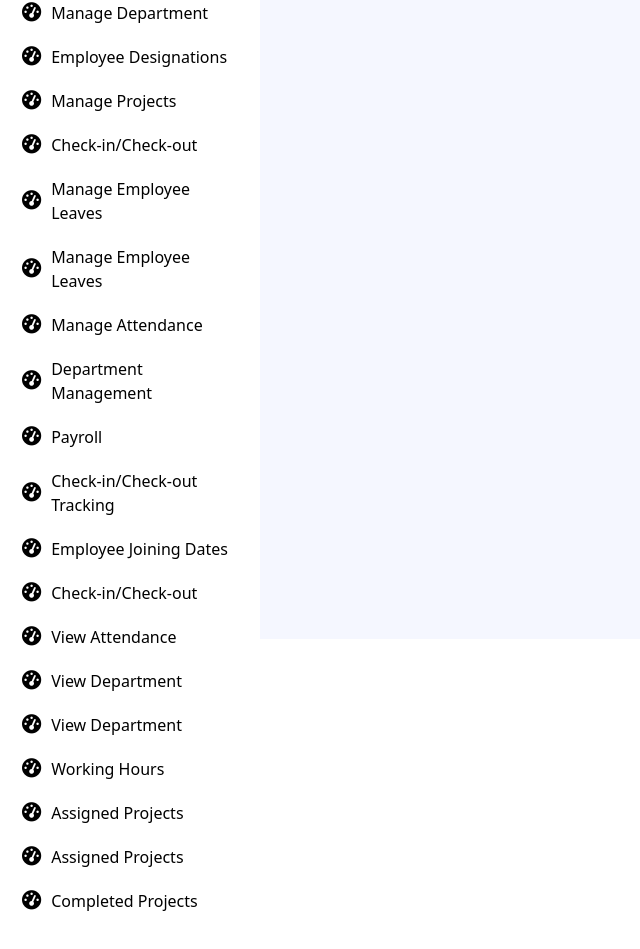
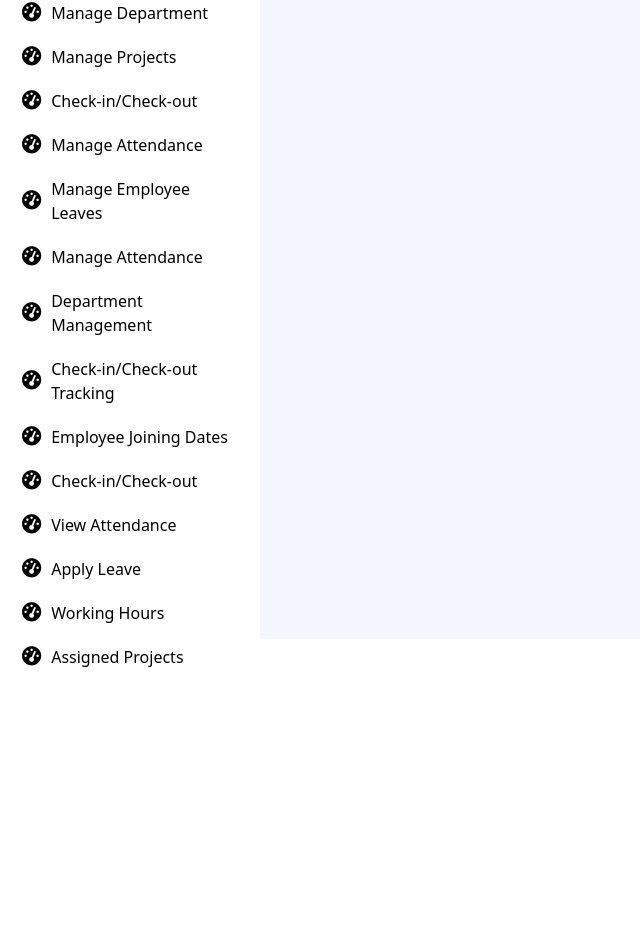
Before and after one commit to TalhahaRana/MI_HRM, a Vue app: page /dashboard in a window 1280 px wide. Shown: the part 219-1168 px from the top of the page, without its empty margins (0-640 px from the left). After the commit the page ends 929 px from the top, so only its background shows below. Built offline with nearby package versions, Linux system fonts and the light colour scheme.

Commit message:
Routes define

```diff
--- a/src/router/index.js
+++ b/src/router/index.js
@@ -8,13 +8,19 @@ import Attendance from "@/components/admin/Attendance.vue";
 import DepartmentManagement from "@/components/admin/DepartmentManagement.vue";
 import CheckInOut from "@/components/employee/CheckInOut.vue";
 import LeaveApplication from "@/components/employee/LeaveApplication.vue";
-import WorkingHours from "@/components/employee/WorkingHours.vue"; // From feature/leaveApplication
-import Dashboard from "@/views/Dashboard.vue"; // From dev
+import WorkingHours from "@/components/employee/WorkingHours.vue";
+import Dashboard from "@/views/Dashboard.vue";
 import AddHR from "@/components/admin/AddHR.vue";
 import AllHR from "@/components/admin/AllHR.vue";
 import Projects from "@/components/admin/Projects.vue";
-import ManageLeaves from "@/components/hr/ManageLeaves.vue"; // Merged from both feature/leaveApplication and dev
-import Hr from "@/views/Hr/Hr.vue";
+import HrCheckoutCheckIn from "@/components/hr/CheckInOut.vue";
+import HrDepartmentManagement from "@/components/hr/DepartmentManagement.vue";
+import HrEmployeeJoining from "@/components/hr/EmployeeJoining.vue";
+import HrManageLeaves from "@/components/hr/ManageLeaves.vue";
+import AttendanceHR from "@/components/hr/AttendanceEmployee.vue";
+import AttendanceEmployee from "@/components/employee/AttendanceEmployee.vue";
+import AssignedProjects from "@/components/employee/AssignedProjects.vue";
+import ManageLeaves from "@/components/admin/Leaves.vue"; // Missing import
 const router = createRouter({
   history: createWebHistory(import.meta.env.BASE_URL),
   routes: [
@@ -24,61 +30,104 @@ const router = createRouter({
       component: Login,
     },
     {
-      path: "/dashboard",
-      name: "Dashboard",
-      component: Dashboard,
-    },
-    {
       path: "/forgot-pass",
       component: ForgotPass,
     },
     {
-      path: "/check",
-      name: "CheckInOut",
+      path: "/dashboard",
+      name: "Dashboard",
+      component: Dashboard,
+      children: [
+        {
+          path: 'check',
+          name: 'CheckInOut',
           component: CheckInOut,
         },
         {
-      path: "/leave-application",
+          path: "leave-application",
           name: "LeaveApplication",
-      component: LeaveApplication,
+          component: LeaveApplication
         },
         {
-      path: "/working-hours",
+          path: "attendance-employee",
+          name: "AttendanceEmployee",
+          component:AttendanceEmployee,
+        },
+        {
+          path: "assignedProjects",
+          name: "AssignedProjects",
+          component:AssignedProjects,
+        },
+        {
+          path: "working-hours",
           name: "WorkingHours",
           component: WorkingHours,
         },
         {
-      path: "/admin/attendance",
+          path: "attendance",
           name: "Attendance",
-      component: Attendance,
+          component:Attendance,
         },
         {
-      path: "/admin/department-management",
-      name: "DepartmentManagement",
-      component: DepartmentManagement,
+          path: "leaves",
+          name: "Leaves",
+          component:Leaves,
         },
         {
-      path: "/admin/add-hr",
+          path: "department",
+          name: "DepartmentManagement",
+          component:DepartmentManagement,
+        },
+        {
+          path: "addHr",
           name: "AddHR",
           component: AddHR,
         },
         {
-      path: "/admin/all-hr",
+          path: "all-hr",
           name: "AllHR",
           component: AllHR,
         },
         {
-      path: "/projects",
+          path: "add-employee",
+          name: "AddEmployee",
+          component: AddEmployee,
+        },
+        {
+          path: "all-employee",
+          name: "AllEmployee", // Fixed name
+          component: AllEmployee,
+        },
+        {
+          path: "projects",
           name: "Projects",
           component: Projects,
         },
         {
-      path: "/manage-leaves",
+          path: "manage-leaves",
           component: ManageLeaves,
         },
         {
-      path: "/hr",
-      component: Hr,
+          path: "checkout",
+          component: HrCheckoutCheckIn,
+        },
+        {
+          path: "department-management",
+          component: HrDepartmentManagement,
+        },
+        {
+          path: "employee-joining",
+          component: HrEmployeeJoining,
+        },
+        {
+          path: "manage-leaves-hr",
+          component: HrManageLeaves,
+        },
+        {
+          path: "attendance-hr",
+          component: AttendanceHR,
+        },
+      ]
     },
   ],
 });
--- a/src/views/Dashboard.vue
+++ b/src/views/Dashboard.vue
@@ -15,35 +15,30 @@
       <ul class="list-unstyled components">
         <li >
           <router-link
-            to="/mainDashboard/studentRequests"
+            to="/dashboard/add-employee"
             class="redirect-link"
           >
             <i class="icon fas fa-tachometer-alt"></i> Add Employee
           </router-link>
         </li>
         <li >
-          <router-link to="/mainDashboard/addManager" class="redirect-link">
+          <router-link to="/dashboard/all-employee" class="redirect-link">
             <i class="icon fas fa-tachometer-alt"></i> All Employees
           </router-link>
         </li>
         <li >
-          <router-link to="/mainDashboard/createQuiz" class="redirect-link">
+          <router-link to="/dashboard/leaves" class="redirect-link">
             <i class="icon fas fa-tachometer-alt"></i> Manage Leaves
           </router-link>
         </li>
         <li >
-          <router-link to="/mainDashboard/assignQuiz" class="redirect-link">
+          <router-link to="/dashboard/department-management" class="redirect-link">
             <i class="icon fas fa-tachometer-alt"></i> Manage Department
           </router-link>
         </li>
         <li >
-          <router-link to="/mainDashboard/viewAllQuiz" class="redirect-link">
-            <i class="icon fas fa-tachometer-alt"></i> Employee Designations
-          </router-link>
-        </li>
-        <li >
           <router-link
-            to="/mainDashboard/studentAssignQuiz"
+            to="/dashboard/projects"
             class="redirect-link"
           >
             <i class="icon fas fa-tachometer-alt"></i> Manage Projects
@@ -51,16 +46,24 @@
         </li>
         <li >
           <router-link
-            to="/mainDashboard/studentAssignQuiz"
+            to="/dashboard/checkout"
             class="redirect-link"
           >
             <i class="icon fas fa-tachometer-alt"></i> Check-in/Check-out
           </router-link>
         </li>
+        <li >
+          <router-link
+            to="/dashboard/manage-leaves"
+            class="redirect-link">
+            <i class="icon fas fa-tachometer-alt"></i> Manage Attendance
+          </router-link>
+        </li>
+
         <!-- HR -->
         <li>
           <router-link
-            to="/mainDashboard/studentAssignQuiz"
+            to="/dashboard/manage-leaves"
             class="redirect-link"
           >
             <i class="icon fas fa-tachometer-alt"></i> Manage Employee Leaves
@@ -68,15 +71,7 @@
         </li>
         <li>
           <router-link
-            to="/mainDashboard/studentAssignQuiz"
-            class="redirect-link"
-          >
-            <i class="icon fas fa-tachometer-alt"></i> Manage Employee Leaves
-          </router-link>
-        </li>
-        <li>
-          <router-link
-            to="/mainDashboard/studentAssignQuiz"
+            to="/dashboard/attendance-hr"
             class="redirect-link"
           >
             <i class="icon fas fa-tachometer-alt"></i> Manage Attendance
@@ -84,23 +79,23 @@
         </li>
         <li>
           <router-link
-            to="/mainDashboard/studentAssignQuiz"
+            to="/dashboard/department-management"
             class="redirect-link"
           >
             <i class="icon fas fa-tachometer-alt"></i> Department Management
           </router-link>
         </li>
-        <li>
+        <!-- <li>
           <router-link
             to="/mainDashboard/studentAssignQuiz"
             class="redirect-link"
           >
             <i class="icon fas fa-tachometer-alt"></i>Payroll
           </router-link>
-        </li>
+        </li>  -->
         <li>
           <router-link
-            to="/mainDashboard/studentAssignQuiz"
+            to="/dashboard/checkout"
             class="redirect-link"
           >
             <i class="icon fas fa-tachometer-alt"></i>Check-in/Check-out Tracking
@@ -109,7 +104,7 @@
 
         <li>
           <router-link
-            to="/mainDashboard/studentAssignQuiz"
+            to="/dashboard/employee-joining"
             class="redirect-link"
           >
             <i class="icon fas fa-tachometer-alt"></i>Employee Joining Dates
@@ -120,7 +115,7 @@
 
         <li>
           <router-link
-            to="/mainDashboard/studentAssignQuiz"
+            to="/dashboard/check"
             class="redirect-link"
           >
             <i class="icon fas fa-tachometer-alt"></i>Check-in/Check-out
@@ -128,7 +123,7 @@
         </li>
         <li>
           <router-link
-            to="/mainDashboard/studentAssignQuiz"
+            to="/dashboard/attendance-employee"
             class="redirect-link"
           >
           <i class="icon fas fa-tachometer-alt"></i>View Attendance
@@ -136,23 +131,15 @@
         </li>
         <li>
           <router-link
-            to="/mainDashboard/studentAssignQuiz"
+            to="/dashboard/leave-application"
             class="redirect-link"
           >
-          <i class="icon fas fa-tachometer-alt"></i>View Department
+          <i class="icon fas fa-tachometer-alt"></i>Apply Leave
           </router-link>
         </li>
         <li>
           <router-link
-            to="/mainDashboard/studentAssignQuiz"
-            class="redirect-link"
-          >
-          <i class="icon fas fa-tachometer-alt"></i>View Department
-          </router-link>
-        </li>
-        <li>
-          <router-link
-            to="/mainDashboard/studentAssignQuiz"
+            to="/dashboard/working-hours"
             class="redirect-link"
           >
           <i class="icon fas fa-tachometer-alt"></i>Working Hours
@@ -160,27 +147,10 @@
         </li>
         <li>
           <router-link
-            to="/mainDashboard/studentAssignQuiz"
+            to="/dashboard/assignedProjects"
             class="redirect-link"
           >
           <i class="icon fas fa-tachometer-alt"></i>Assigned Projects
-          </router-link>
-        </li>
-
-        <li>
-          <router-link
-            to="/mainDashboard/studentAssignQuiz"
-            class="redirect-link"
-          >
-          <i class="icon fas fa-tachometer-alt"></i>Assigned Projects
-          </router-link>
-        </li>
-        <li>
-          <router-link
-            to="/mainDashboard/studentAssignQuiz"
-            class="redirect-link"
-          >
-          <i class="icon fas fa-tachometer-alt"></i>Completed Projects
           </router-link>
         </li>
       </ul>
--- a/src/views/Hr/Hr.vue
+++ b/src/views/Hr/Hr.vue
@@ -3,9 +3,7 @@ import AttendanceEmployee from '@/components/hr/AttendanceEmployee.vue';
 import DepartmentManagement from '@/components/hr/DepartmentManagement.vue';
 import EmployeeJoining from '@/components/hr/EmployeeJoining.vue';
 </script>
-
 <template>
-
 <AttendanceEmployee/>
 <DepartmentManagement/>
 <EmployeeJoining/>
```
Lines whose indentation alone changed are shown as unchanged.
